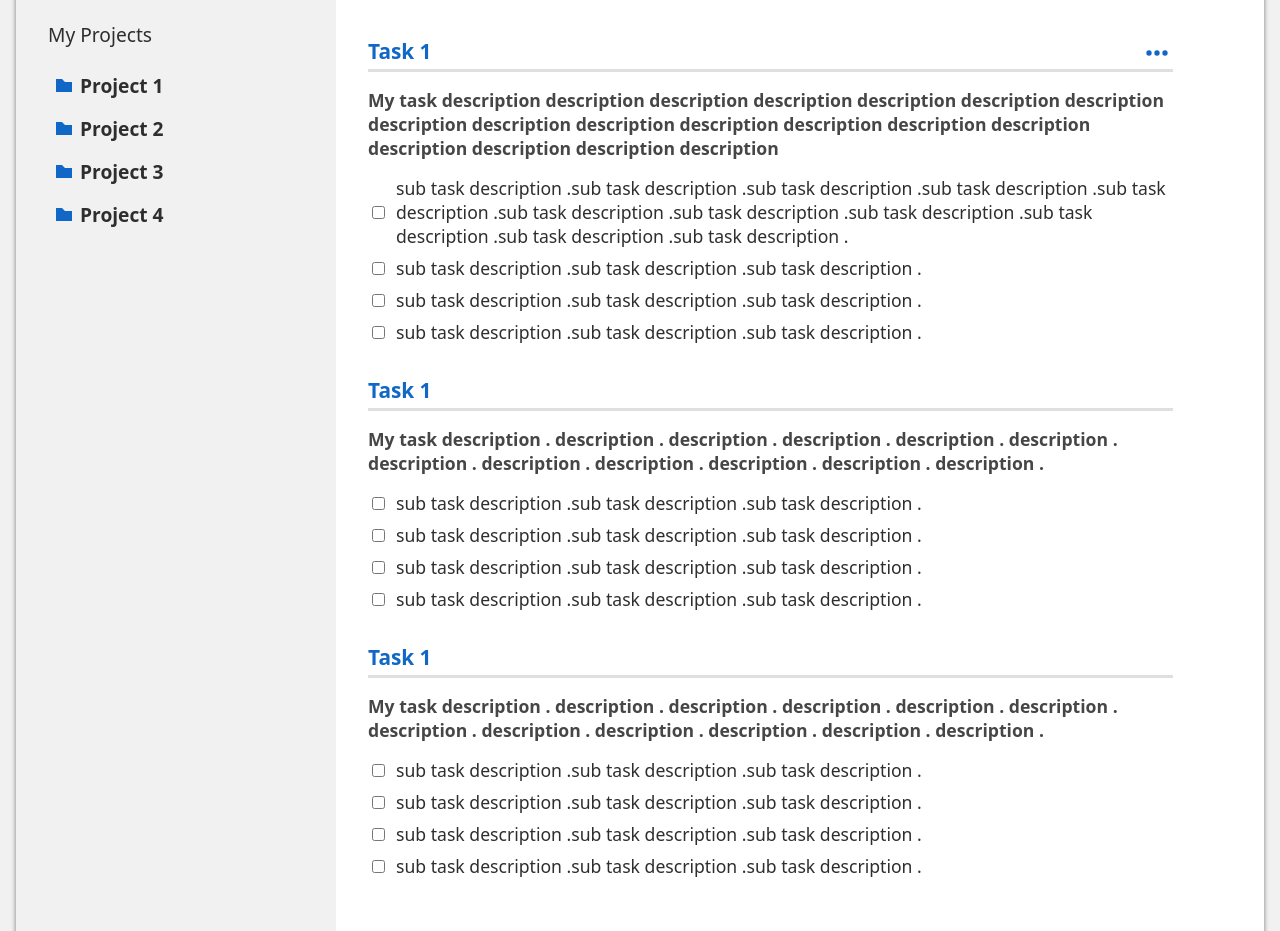
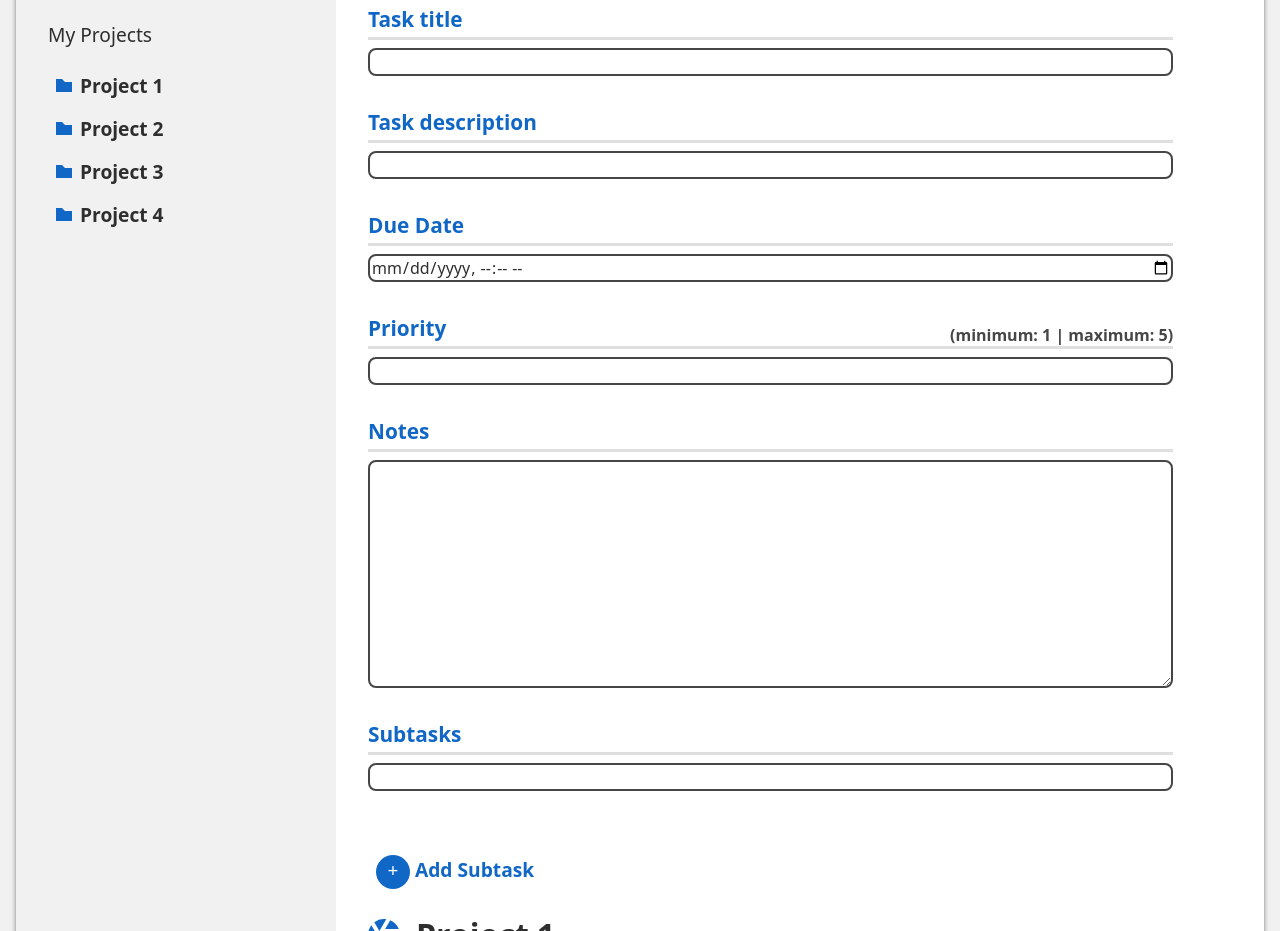
Before and after one commit to leandroesposito/top-todo-list, a website built with webpack: page src/template.html in a window 1280 px wide. Shown: the part 150-1081 px from the top of the page. Built offline with nearby package versions, Linux system fonts and the light colour scheme.

Commit message:
Add form template

```diff
--- a/src/template.html
+++ b/src/template.html
@@ -46,6 +46,57 @@
             </div>
         </div>
         <div class="current-project">
+<form class="project">
+                <div class="project-title">
+                    <div class="title-icon icon"></div>
+                    New Task
+                </div>
+                <div class="form-row">
+                    <label for="task-title" class="task-title">
+                        Task title
+                    </label>
+                    <input type="text" id="task-title" name="task-title">
+                </div>
+                <div class="form-row">
+                    <label for="task-description" class="task-title">
+                        Task description
+                    </label>
+                    <input type="text" id="task-description" name="task-description">
+                </div>
+                <div class="form-row">
+                    <label for="task-due-date" class="task-title">
+                        Due Date
+                    </label>
+                    <input type="datetime-local" id="task-due-date" name="task-due-date">
+                </div>
+                <div class="form-row">
+                    <label for="task-priority" class="task-title">
+                        Priority
+                        <div>(minimum: 1 | maximum: 5)</div>
+                    </label>
+                    <input type="number" min="1" max="5" id="task-priority" name="task-priority">
+                </div>
+                <div class="form-row">
+                    <label for="task-notes" class="task-title">
+                        Notes
+                    </label>
+                    <textarea name="task-notes" id="task-notes" rows="10"></textarea>
+                </div>
+                <div class="subtasks">
+                    <div class="form-row">
+                        <label for="subtask-description" class="task-title">
+                            Subtasks
+                        </label>
+                        <input type="text" id="subtask-description" name="subtask-description[]">
+                    </div>
+                </div>
+                <div class="buttons">
+                    <button type="button" class="add-subtask add-button">
+                        <span class="plus-icon icon"> + </span>
+                        Add Subtask
+                    </button>
+                </div>
+            </form>
             <div class="project">
                 <div class="project-title">
 <div class="title-icon icon"></div>
```
